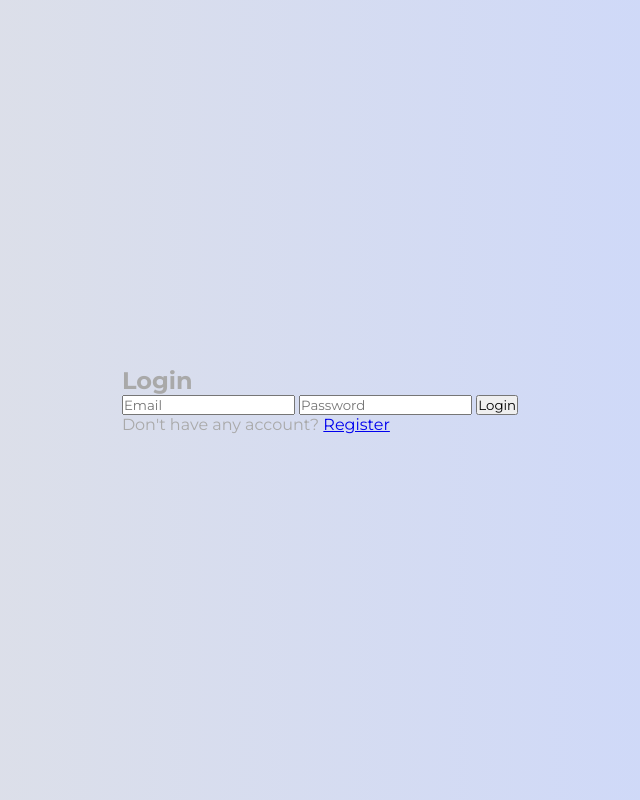
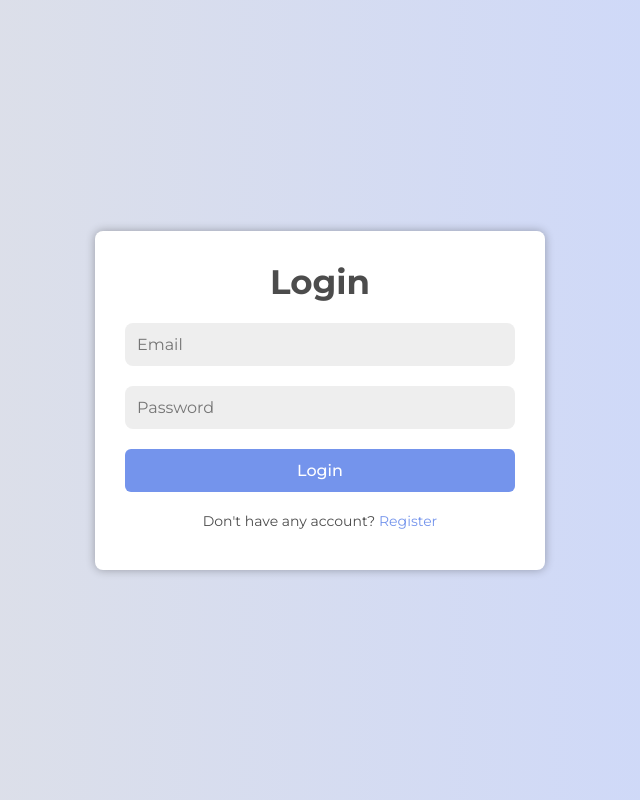
Before and after one commit to mars22144/login-page, a PHP site: page / in a window 1280 px wide. Shown: the whole page, without its empty margins (320-960 px from the left). Run offline with PHP 8.4, Linux system fonts and the light colour scheme.

Commit message:
custom button

```diff
--- a/index.html
+++ b/index.html
@@ -8,7 +8,7 @@
 </head>
 <body>
     <div class="container">
-        <div class="form-box" id="login-form">
+        <div class="form-box active" id="login-form">
             <form action="">
                 <h2>Login</h2>
 
@@ -19,6 +19,25 @@
                 <p>Don't have any account? <a href="#">Register</a></p>
             </form>
         </div>
+
+        <div class="form-box" id="register-form">
+            <form action="">
+                <h2>Register</h2>
+
+                <input type="text" name="name" placeholder="Name" required>
+                <input type="email" name="email" placeholder="Email" required>
+                <input type="password" name="password" placeholder="Password" required>
+                <select name="role" id="" required>
+                    <option value="">--Select Role--</option>
+                    <option value="user">User</option>
+                    <option value="admin">Admin</option>
+                </select>
+
+                <button type="submit" name="register">Register</button>
+                <p>Already have any account? <a href="#">Login</a></p>
+            </form>
+        </div>
     </div>
+    <script src="script/script.js"></script>
 </body>
 </html>
--- a/style/style.css
+++ b/style/style.css
@@ -13,9 +13,75 @@ body{
     align-items: center;
     min-height: 100vh;
     background: linear-gradient(to right, #e2e2e2, #c9d6ff);
-    color: darkgrey;
+    color: rgba(0, 0, 0, 0.7);
 }
 
 .container{
     margin: 0 15px;
 }
+
+.form-box{
+    width: 100%;
+    max-width: 450px;
+    padding: 30px;
+    background: white;
+    border-radius: 8px;
+    box-shadow: 0 0 10px rgba(0, 0, 0, 0.3);
+    display: none;
+}
+
+.form-box.active{
+    display: block;
+}
+
+.form-box form h2{
+    font-size: 34px;
+    text-align: center;
+    margin-bottom: 20px;
+}
+
+input, select{
+    width: 100%;
+    padding: 12px;
+    background: #eee;
+    border-radius: 8px;
+    border: none;
+    outline: none;
+    font-size: 16px;
+    color: #333;
+    margin-bottom: 20px;
+}
+
+button{
+    width: 100%;
+    padding: 12px;
+    background: #7494ec;
+    border-radius: 6px;
+    border: none;
+    cursor: pointer;
+    font-size: 16px;
+    color: white;
+    font-weight: 500;
+    margin-bottom: 20px;
+    transition: 0.5s;
+}
+
+button:hover{
+    background: #6884d3;
+}
+
+p{
+    font-size: 14px;
+    text-align: center;
+    margin-bottom: 10px;
+}
+
+p a{
+    color: #7494ec;
+    text-decoration: none;
+}
+
+p a:hover{
+    text-decoration: underline;
+    color: #6884d3;
+}
```
Also changed, not shown: script/script.js (added).
